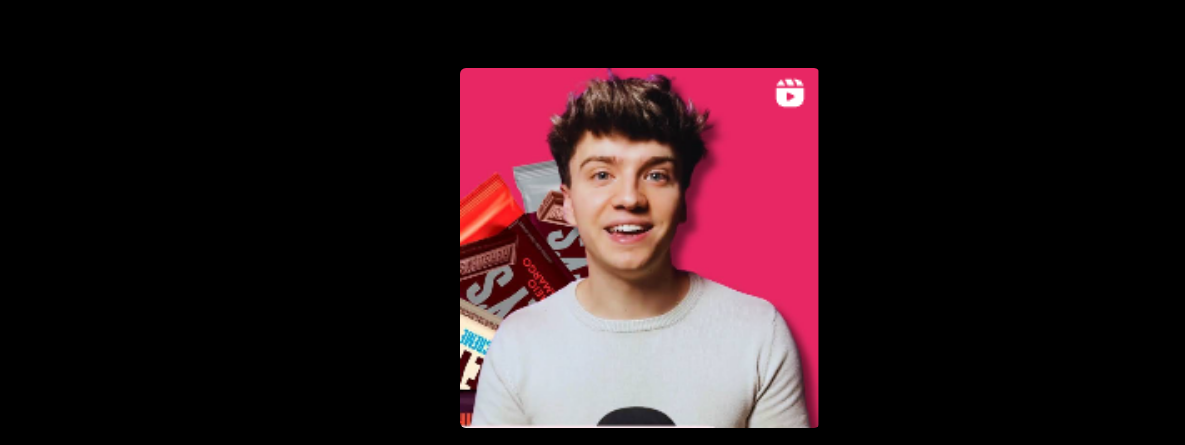
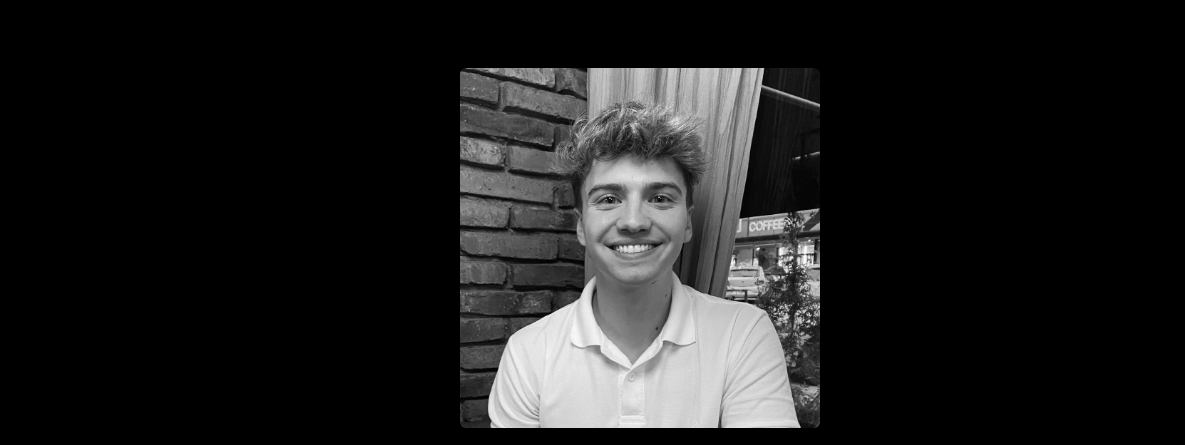
Before and after one commit to joaquinmetayer/notagency, a plain HTML site: page nosotros.html in a window 1280 px wide. Shown: the part 302-747 px from the top of the page, 0-1185 px from the left. Drawn offline with nearby package versions, Linux system fonts and the light colour scheme.

Commit message:
Update nosotros.html

```diff
--- a/nosotros.html
+++ b/nosotros.html
@@ -67,7 +67,7 @@
                   EJEMPLO: <img src="./assets/img/EL-NOMBRE-DE-LA-NUEVA-FOTO" class="photo-nosotros">
 
                  -->
-                <img src="./assets/img/Screenshot 2023-08-28 at 20.07.32.png" class="photo-nosotros">
+                <img src="./assets/img/FOTO MAURO.jpg" class="photo-nosotros">
                 <div class="card-header py-3">
                   <h4 class="my-0 fw-normal plan-name">Mauro Tombesi</h4>
                 </div>
```
